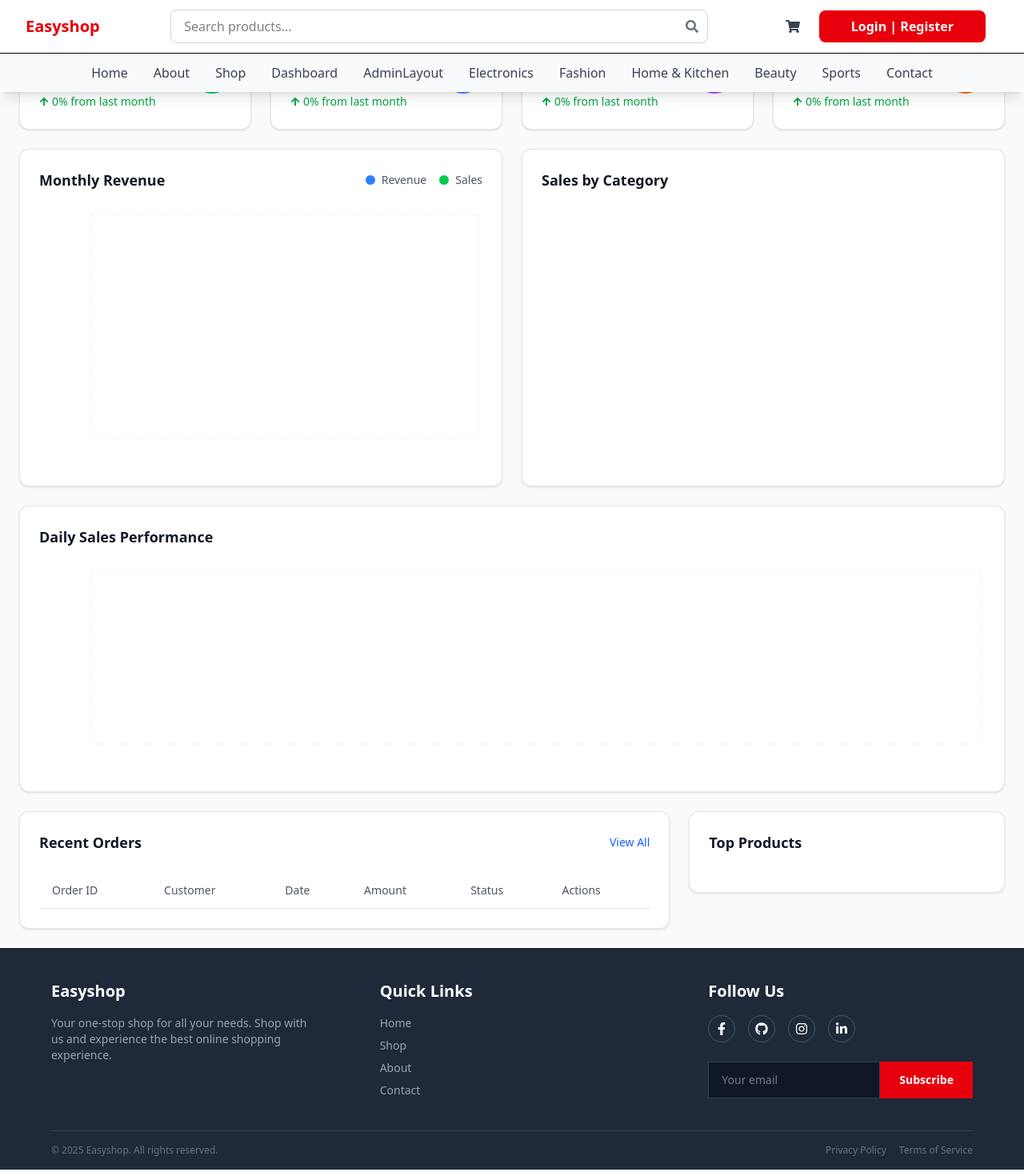
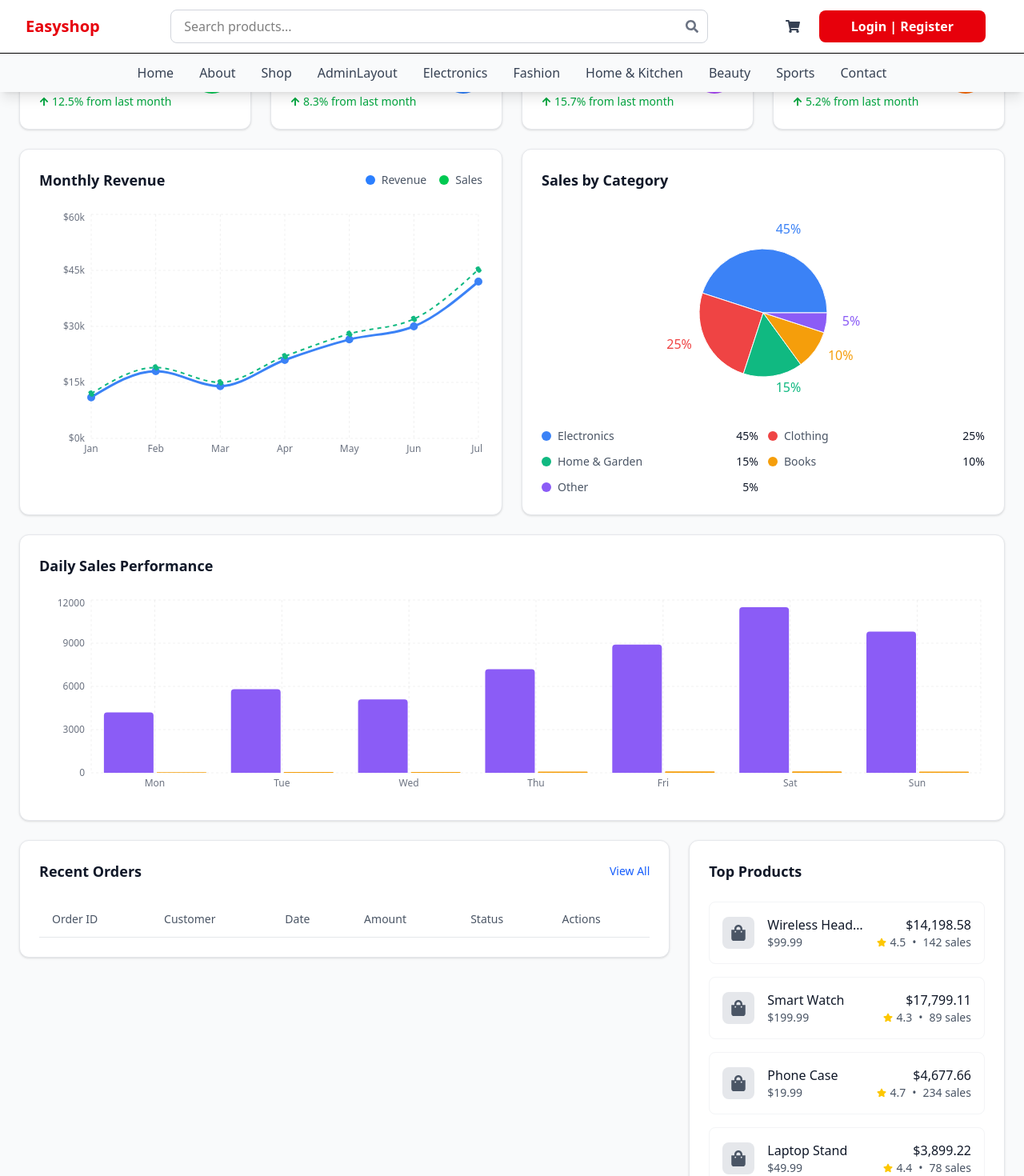
Before and after one commit to Muhammad-Munsif/e-commerce, a React (Vite) app: page /admins in a window 1280 px wide. Shown: the top 1470 px of the page at 80% size. Built offline with nearby package versions, Linux system fonts and the light colour scheme.

Commit message:
A few changes adding code to order and Home$Kitchen  component file

```diff
--- a/src/Components/DashboardLayout.jsx
+++ b/src/Components/DashboardLayout.jsx
@@ -15,13 +15,8 @@ import {
   FaSearch,
   FaBell,
   FaUserCircle,
-  FaCog,
   FaShoppingCart,
   FaStar,
-  FaBars,
-  FaTimes,
-  FaHome,
-  FaList,
 } from "react-icons/fa";
 import {
   LineChart,
@@ -38,22 +33,15 @@ import {
   Cell,
 } from "recharts";
 
+
 const DashboardLayout = () => {
   const navigate = useNavigate();
-  const [activeTab, setActiveTab] = useState("overview");
-  const [sidebarOpen, setSidebarOpen] = useState(false);
   const [isMobile, setIsMobile] = useState(window.innerWidth < 768);
 
   // Get data from Redux store
-  const adminState = useSelector((state) => state.admin);
-  const orders = useSelector((state) => state.orders.orders);
-  const products = useSelector((state) => state.product.products);
-  const cart = useSelector((state) => state.cart);
-
-  const notifications = adminState.notifications;
-  const dashboardStats = adminState.dashboardStats;
-  const salesData = adminState.salesData;
-  const topProducts = adminState.topProducts;
+  const orders = useSelector((state) => state.orders?.orders || []);
+  const products = useSelector((state) => state.product?.products || []);
+  const dashboardStats = useSelector((state) => state.admin?.dashboardStats || {});
 
   // Transform orders for recent orders table
   const recentOrders = useMemo(() => {
@@ -74,38 +62,87 @@ const DashboardLayout = () => {
   // Handle window resize
   useEffect(() => {
     const handleResize = () => {
-      const mobile = window.innerWidth < 768;
-      setIsMobile(mobile);
-      if (!mobile) {
-        setSidebarOpen(true);
-      } else {
-        setSidebarOpen(false);
-      }
+      setIsMobile(window.innerWidth < 768);
     };
 
     window.addEventListener("resize", handleResize);
     return () => window.removeEventListener("resize", handleResize);
   }, []);
 
-  // Use data from Redux store
+  // Dashboard data
   const dashboardData = useMemo(() => ({
     overview: {
       totalRevenue: dashboardStats.totalRevenue || orders.reduce((sum, order) => sum + (order.totalPrice || 0), 0),
       totalOrders: dashboardStats.totalOrders || orders.length,
       totalCustomers: dashboardStats.totalCustomers || new Set(orders.map(o => o.shippingInformation?.email || o.customer)).size,
       totalProducts: dashboardStats.totalProducts || products.length,
-      revenueChange: dashboardStats.revenueChange,
-      ordersChange: dashboardStats.ordersChange,
-      customersChange: dashboardStats.customersChange,
-      productsChange: dashboardStats.productsChange,
+      revenueChange: dashboardStats.revenueChange || 12.5,
+      ordersChange: dashboardStats.ordersChange || 8.3,
+      customersChange: dashboardStats.customersChange || 15.7,
+      productsChange: dashboardStats.productsChange || 5.2,
     },
     sales: {
-      monthlyData: salesData.monthlyData || [],
-      categories: salesData.categories || [],
-      dailySales: salesData.dailySales || [],
+      monthlyData: [
+        { month: "Jan", sales: 12000, revenue: 11000 },
+        { month: "Feb", sales: 19000, revenue: 18000 },
+        { month: "Mar", sales: 15000, revenue: 14000 },
+        { month: "Apr", sales: 22000, revenue: 21000 },
+        { month: "May", sales: 28000, revenue: 26500 },
+        { month: "Jun", sales: 32000, revenue: 30000 },
+        { month: "Jul", sales: 45236, revenue: 42000 },
+      ],
+      categories: [
+        { name: "Electronics", value: 45, color: "#3b82f6" },
+        { name: "Clothing", value: 25, color: "#ef4444" },
+        { name: "Home & Garden", value: 15, color: "#10b981" },
+        { name: "Books", value: 10, color: "#f59e0b" },
+        { name: "Other", value: 5, color: "#8b5cf6" },
+      ],
+      dailySales: [
+        { day: "Mon", sales: 4200, orders: 45 },
+        { day: "Tue", sales: 5800, orders: 62 },
+        { day: "Wed", sales: 5100, orders: 54 },
+        { day: "Thu", sales: 7200, orders: 78 },
+        { day: "Fri", sales: 8900, orders: 91 },
+        { day: "Sat", sales: 11500, orders: 104 },
+        { day: "Sun", sales: 9800, orders: 87 },
+      ],
     },
-    topProducts: topProducts || [],
-  }), [dashboardStats, salesData, topProducts, orders, products]);
+    topProducts: [
+      {
+        id: 1,
+        name: "Wireless Headphones",
+        price: 99.99,
+        sales: 142,
+        revenue: 14198.58,
+        rating: 4.5,
+      },
+      {
+        id: 2,
+        name: "Smart Watch",
+        price: 199.99,
+        sales: 89,
+        revenue: 17799.11,
+        rating: 4.3,
+      },
+      {
+        id: 3,
+        name: "Phone Case",
+        price: 19.99,
+        sales: 234,
+        revenue: 4677.66,
+        rating: 4.7,
+      },
+      {
+        id: 4,
+        name: "Laptop Stand",
+        price: 49.99,
+        sales: 78,
+        revenue: 3899.22,
+        rating: 4.4,
+      },
+    ],
+  }), [dashboardStats, orders, products]);
 
   const getStatusColor = (status) => {
     switch (status) {
@@ -399,7 +436,7 @@ const DashboardLayout = () => {
                   {order.date}
                 </td>
                 <td className="py-2 sm:py-3 px-2 sm:px-4 text-xs sm:text-sm font-medium text-gray-900">
-                  ${order.amount}
+                  ${order.amount.toFixed(2)}
                 </td>
                 <td className="py-2 sm:py-3 px-2 sm:px-4">
                   <span
@@ -471,25 +508,11 @@ const DashboardLayout = () => {
   );
 
   return (
-    <div className="flex min-h-screen bg-gray-50 ">
-      {" "}
-      {/* Added pt-16 for navbar spacing */}
-      {/* Mobile Overlay */}
-      {sidebarOpen && isMobile && (
-        <div
-          className="fixed inset-0 bg-black bg-opacity-50 z-20"
-          onClick={() => setSidebarOpen(false)}
-        />
-      )}
-      {/* Sidebar */}
-
+    <div className="min-h-screen bg-gray-50  w-full">
       {/* Main Content */}
-      <div className="flex-1 overflow-auto min-w-0">
-
-
+      <div className="flex-1 overflow-auto">
         {/* Dashboard Content */}
         <main className="p-3 sm:p-4 md:p-6">
-          {activeTab === "overview" && (
           <div className="space-y-4 sm:space-y-6">
             {/* Stats Grid */}
             <div className="grid grid-cols-1 xs:grid-cols-2 lg:grid-cols-2 xl:grid-cols-4 gap-3 sm:gap-4 md:gap-6">
@@ -543,61 +566,8 @@ const DashboardLayout = () => {
               </div>
             </div>
           </div>
-          )}
-
-          {/* Other tabs */}
-          {activeTab === "orders" && (
-            <div className="space-y-6">
-              <RecentOrdersTable />
-            </div>
-          )}
-
-          {activeTab === "products" && (
-            <div className="bg-white rounded-xl shadow-sm border border-gray-200 p-6">
-              <h2 className="text-2xl font-bold text-gray-900 mb-4">
-                Products Management
-              </h2>
-              <TopProducts />
-              <div className="mt-6 p-4 bg-blue-50 rounded-lg">
-                <p className="text-blue-700">
-                  Full products management interface coming soon...
-                </p>
-              </div>
-            </div>
-          )}
-
-          {activeTab === "customers" && (
-            <div className="bg-white rounded-xl shadow-sm border border-gray-200 p-6">
-              <h2 className="text-2xl font-bold text-gray-900 mb-6">
-                Customers
-              </h2>
-              <p className="text-gray-600">
-                Customer management interface coming soon...
-              </p>
-            </div>
-          )}
-
-          {activeTab === "analytics" && (
-            <div className="space-y-6">
-              <div className="grid grid-cols-1 lg:grid-cols-2 gap-6">
-                <SalesChart />
-                <CategoryChart />
-              </div>
-              <DailySalesChart />
-            </div>
-          )}
-
-          {activeTab === "settings" && (
-            <div className="bg-white rounded-xl shadow-sm border border-gray-200 p-6">
-              <h2 className="text-2xl font-bold text-gray-900 mb-6">
-                Settings
-              </h2>
-              <p className="text-gray-600">Settings interface coming soon...</p>
-            </div>
-          )}
         </main>
       </div>
-
     </div>
   );
 };
--- a/src/Components/Footer.jsx
+++ b/src/Components/Footer.jsx
@@ -8,7 +8,7 @@ import {
 } from "react-icons/fa";
 const Footer = () => {
   return (
-    <footer className=" bg-gray-800 text-white pt-10 pb-4 px-4 sm:px-8 md:px-16">
+    <footer className="w-full bg-gray-800 text-white pt-10 pb-4 px-4 sm:px-8 md:px-16">
       <div className="max-w-7xl mx-auto">
         {/* Main Content Sections */}
         <div className="grid grid-cols-1 md:grid-cols-3 gap-8 md:gap-12 lg:gap-20 border-b border-gray-700 pb-10">
--- a/src/Components/Navbar.jsx
+++ b/src/Components/Navbar.jsx
@@ -168,12 +168,12 @@ const Navbar = () => {
         >
           Shop
         </Link>
-        <Link
+        {/* <Link
           to="/dashboard"
           className="text-gray-700 hover:text-blue-600 font-medium transition-colors"
         >
           Dashboard
-        </Link>
+        </Link> */}
         <Link
           to="/admin"
           className="text-gray-700 hover:text-blue-600 font-medium transition-colors"
@@ -258,13 +258,13 @@ const Navbar = () => {
               >
                 Contact
               </Link>
-              <Link
+              {/* <Link
                 to="/dashboard"
                 className="p-3 text-gray-700 hover:bg-blue-50 hover:text-blue-600 rounded-lg transition-colors font-medium"
                 onClick={closeMobileMenu}
               >
                 Dashboard
-              </Link>
+              </Link> */}
               <Link
                 to="/admin/*"
                 className="p-3 text-gray-700 hover:bg-blue-50 hover:text-blue-600 rounded-lg transition-colors font-medium"
--- a/src/Components/admin/Analytics.jsx
+++ b/src/Components/admin/Analytics.jsx
@@ -26,6 +26,7 @@ import {
   AreaChart,
   Area,
 } from "recharts";
+import Footer from "../Footer";
 
 const Analytics = () => {
   const [dateRange, setDateRange] = useState("30days");
@@ -103,7 +104,8 @@ const Analytics = () => {
   );
 
   return (
-    <div className="space-y-6">
+    <>
+    <div className="space-y-6 min-h-screen bg-red-500 ">
       {/* Header */}
       <div className="flex flex-col sm:flex-row sm:items-center sm:justify-between">
         <div>
@@ -372,6 +374,10 @@ const Analytics = () => {
         </div>
       </div>
     </div>
+      <div className=" w-screen px-0 mx-0 max-w-full bg-red-500 mt-3">
+        <Footer/>
+      </div>
+    </>
   );
 };
 
--- a/src/Components/admin/CategoryManagement.jsx
+++ b/src/Components/admin/CategoryManagement.jsx
@@ -1,5 +1,6 @@
 // src/components/admin/CategoryManagement.js
 import React, { useState } from "react";
+import Footer from '../Footer'
 import {
   FaPlus,
   FaEdit,
@@ -264,6 +265,7 @@ const CategoryManagement = () => {
           <p className="text-gray-400">Try adjusting your search filters</p>
         </div>
       )}
+      <Footer />
     </div>
   );
 };
```
Lines whose indentation alone changed are shown as unchanged.
